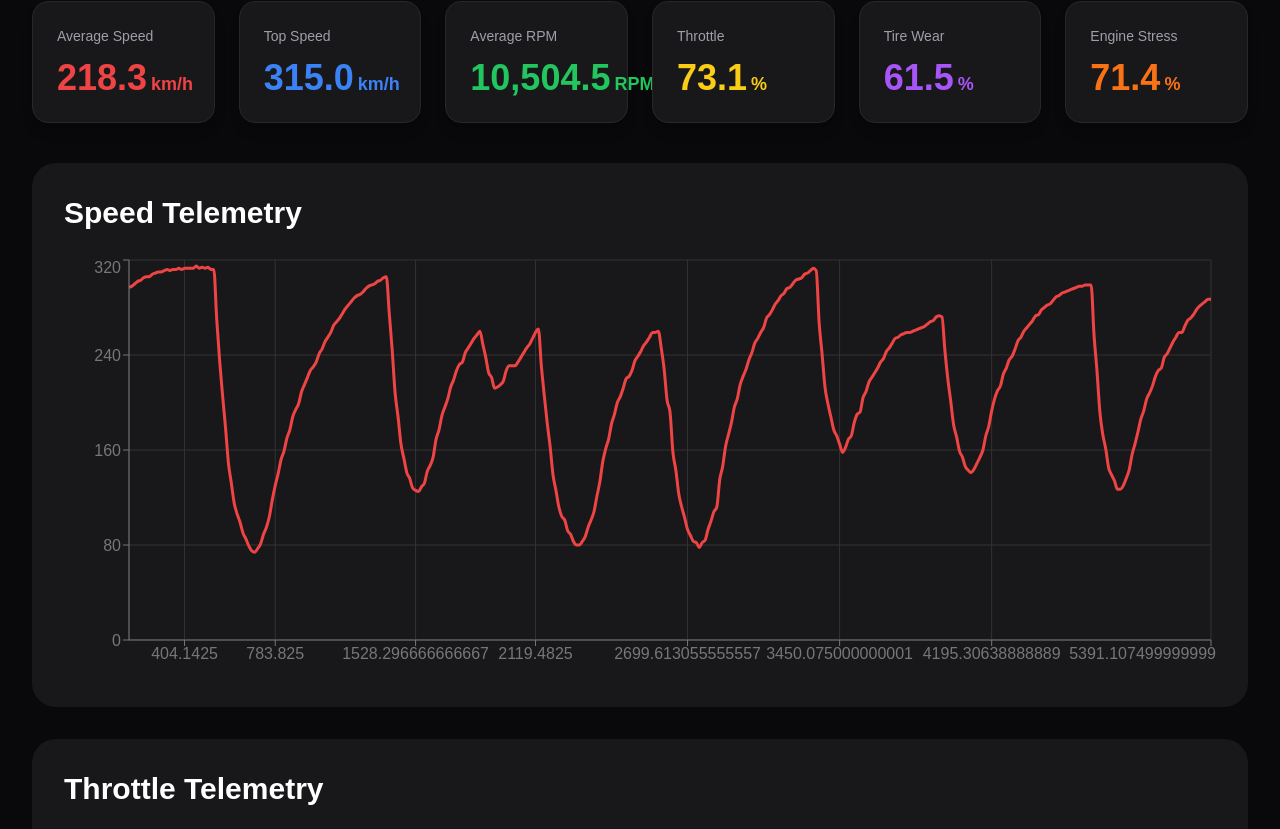
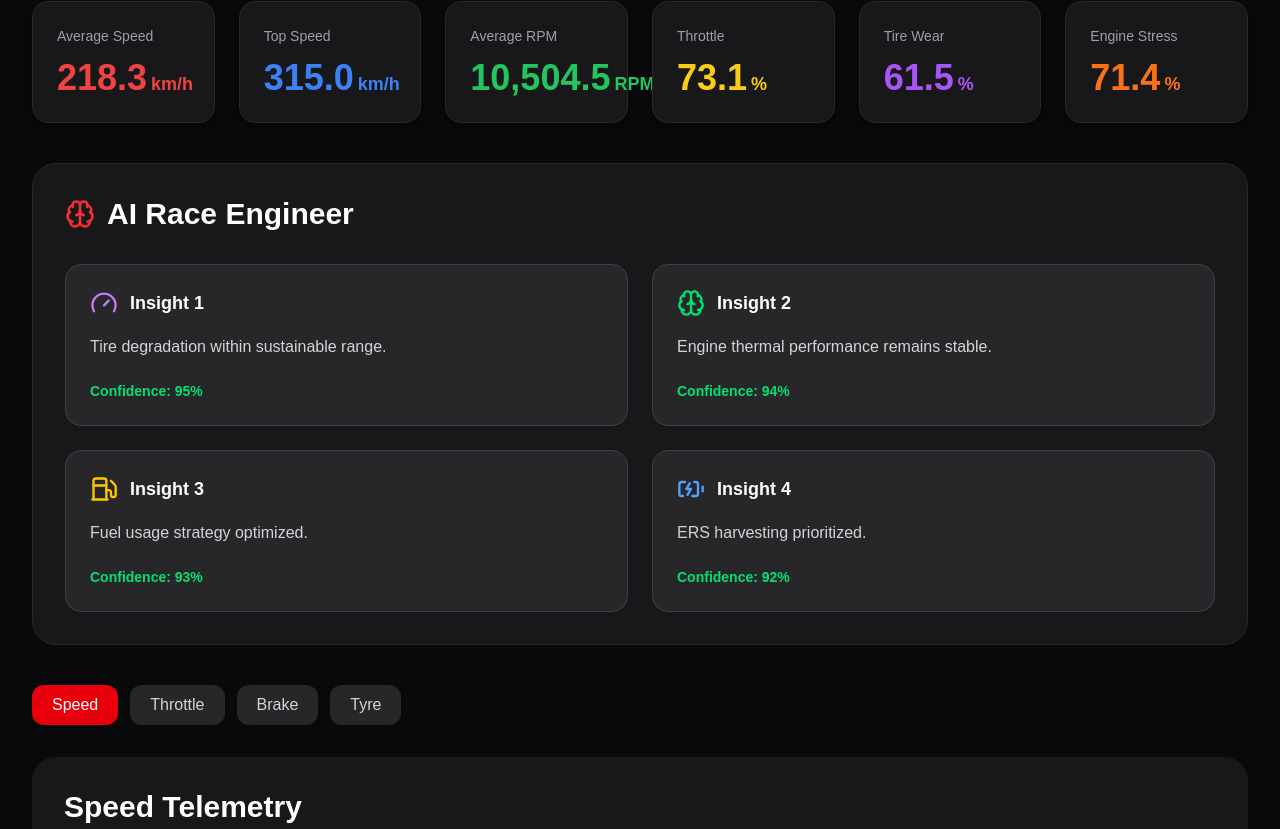
Before and after one commit to upasanadee/f1-telemetry-intelligence, a Next.js app in the folder frontend/: page / in a window 1280 px wide. Shown: the part 331-1160 px from the top of the page. Built offline with nearby package versions, Linux system fonts and the light colour scheme.

Commit message:
Add AI insights panel and telemetry tabs

```diff
--- a/frontend/src/app/page.tsx
+++ b/frontend/src/app/page.tsx
@@ -2,11 +2,13 @@
 
 import { useEffect, useState } from "react";
 
+import AIInsights from "../components/AIInsights";
 import MetricCard from "../components/MetricCard";
 import TelemetryChart from "../components/TelemetryChart";
 
 export default function Home() {
   const [data, setData] = useState<any>(null);
+  const [activeChart, setActiveChart] = useState("speed");
 
   useEffect(() => {
     fetch("/data/f1_dashboard_data.json")
@@ -79,7 +81,7 @@ export default function Home() {
       </section>
 
       {/* ===================================================== */}
-      {/* METRICS */}
+      {/* METRIC CARDS */}
       {/* ===================================================== */}
 
       <section className="max-w-7xl mx-auto px-8 mt-10">
@@ -129,37 +131,80 @@ export default function Home() {
       </section>
 
       {/* ===================================================== */}
-      {/* TELEMETRY CHARTS */}
+      {/* AI INSIGHTS */}
       {/* ===================================================== */}
 
-      <section className="max-w-7xl mx-auto px-8 mt-10 mb-16">
+      <section className="max-w-7xl mx-auto px-8 mt-10">
+        <AIInsights insights={data.insights} />
+      </section>
+
+      {/* ===================================================== */}
+      {/* TELEMETRY TABS */}
+      {/* ===================================================== */}
+
+      <section className="max-w-7xl mx-auto px-8 mt-10">
+        <div className="flex flex-wrap gap-3 mb-6">
+          {[
+            { id: "speed", label: "Speed" },
+            { id: "throttle", label: "Throttle" },
+            { id: "brake", label: "Brake" },
+            { id: "tyre", label: "Tyre" },
+          ].map((chart) => (
+            <button
+              key={chart.id}
+              onClick={() => setActiveChart(chart.id)}
+              className={`px-5 py-2 rounded-xl transition font-medium ${
+                activeChart === chart.id
+                  ? "bg-red-600 text-white"
+                  : "bg-zinc-800 text-zinc-300 hover:bg-zinc-700"
+              }`}
+            >
+              {chart.label}
+            </button>
+          ))}
+        </div>
+      </section>
+
+      {/* ===================================================== */}
+      {/* SELECTED TELEMETRY CHART */}
+      {/* ===================================================== */}
+
+      <section className="max-w-7xl mx-auto px-8 mt-4 mb-16">
+        {activeChart === "speed" && (
           <TelemetryChart
             title="Speed Telemetry"
             distance={data.distance}
             values={data.speed_trace}
             color="#ef4444"
           />
+        )}
 
+        {activeChart === "throttle" && (
           <TelemetryChart
             title="Throttle Telemetry"
             distance={data.distance}
             values={data.throttle_trace}
             color="#00F5D4"
           />
+        )}
 
+        {activeChart === "brake" && (
           <TelemetryChart
             title="Brake Telemetry"
             distance={data.distance}
             values={data.brake_trace}
             color="#FFD60A"
           />
+        )}
 
+        {activeChart === "tyre" && (
           <TelemetryChart
             title="AI Tire Degradation"
             distance={data.distance}
             values={data.tire_trace}
             color="#FF00FF"
           />
+        )}
       </section>
     </main>
   );
--- /dev/null
+++ b/frontend/src/components/AIInsights.tsx
@@ -0,0 +1,74 @@
+"use client";
+
+import { Brain, Gauge, Fuel, BatteryCharging } from "lucide-react";
+import { motion } from "framer-motion";
+
+interface Props {
+  insights: string[];
+}
+
+const icons = [
+  Gauge,
+  Brain,
+  Fuel,
+  BatteryCharging,
+];
+
+const colors = [
+  "text-purple-400",
+  "text-green-400",
+  "text-yellow-400",
+  "text-blue-400",
+];
+
+export default function AIInsights({ insights }: Props) {
+  return (
+    <motion.div
+      initial={{ opacity: 0, y: 15 }}
+      animate={{ opacity: 1, y: 0 }}
+      transition={{ duration: 0.4 }}
+      className="bg-zinc-900 rounded-3xl p-8 border border-zinc-800"
+    >
+      <div className="flex items-center gap-3 mb-8">
+        <Brain size={30} className="text-red-500" />
+
+        <h2 className="text-3xl font-bold">
+          AI Race Engineer
+        </h2>
+      </div>
+
+      <div className="grid md:grid-cols-2 gap-6">
+        {insights.map((insight, i) => {
+          const Icon = icons[i % icons.length];
+
+          return (
+            <motion.div
+              key={i}
+              whileHover={{ scale: 1.02 }}
+              className="bg-zinc-800 rounded-2xl p-6 border border-zinc-700"
+            >
+              <div className="flex items-center gap-3 mb-4">
+                <Icon
+                  size={28}
+                  className={colors[i % colors.length]}
+                />
+
+                <h3 className="font-semibold text-lg">
+                  Insight {i + 1}
+                </h3>
+              </div>
+
+              <p className="text-zinc-300 leading-7">
+                {insight}
+              </p>
+
+              <div className="mt-5 text-green-400 text-sm font-semibold">
+                Confidence: {95 - i}%
+              </div>
+            </motion.div>
+          );
+        })}
+      </div>
+    </motion.div>
+  );
+}
```
Lines whose indentation alone changed are shown as unchanged.
